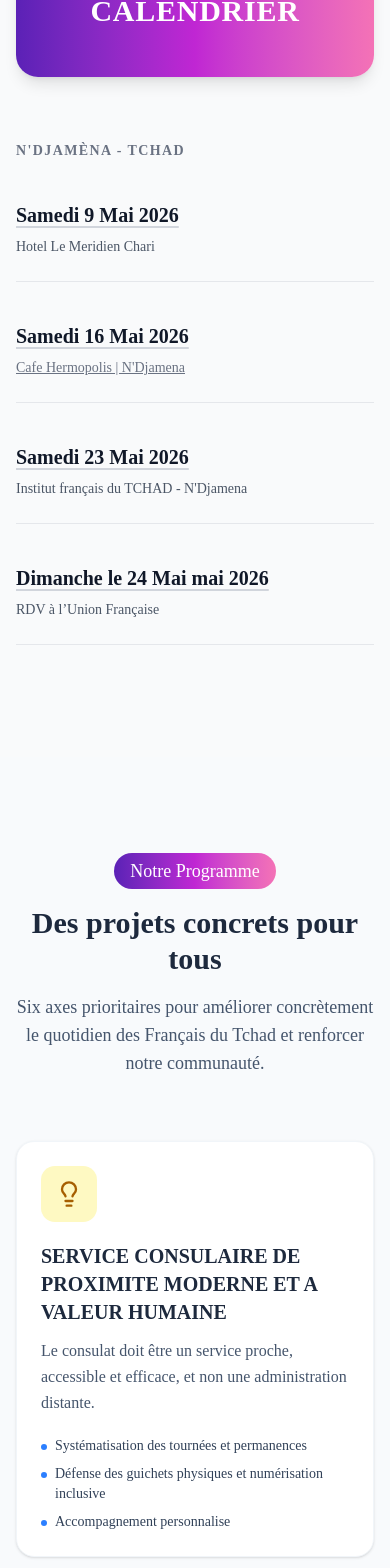
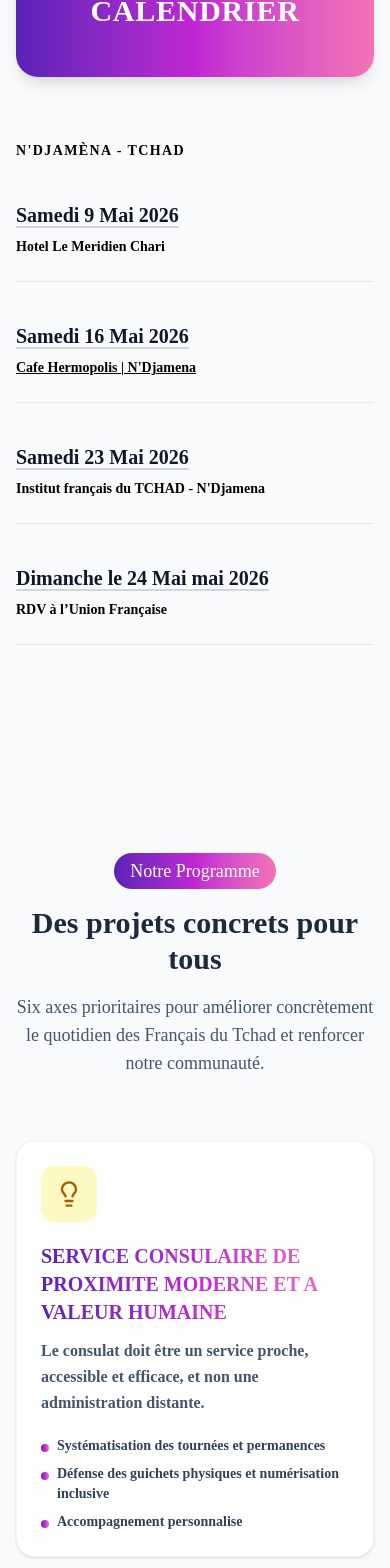
Before and after one commit to ngtamian/hadjer_election, a Next.js app: page / in a window 390 px wide. Shown: the part 6116-7684 px from the top of the page. Built offline with nearby package versions, Linux system fonts and the light colour scheme.

Commit message:
mise à jour couleur footer commit

```diff
--- a/sections/Contact.tsx
+++ b/sections/Contact.tsx
@@ -67,7 +67,7 @@ export function Contact() {
                 </div>
                 <div>
                   <h3 className="text-lg font-semibold text-slate-800 mb-1">Email</h3>
-                  <p className="text-slate-600">contact@mariedupont2026.fr</p>
+                  <p className="text-slate-600">A Venir</p>
                 </div>
               </div>
 
--- a/sections/Event.tsx
+++ b/sections/Event.tsx
@@ -25,7 +25,7 @@ export function Event() {
 
           {/* Bloc droit : liste des événements */}
           <div className="space-y-10">
-            <h3 className="font-semibold tracking-widest uppercase text-sm text-gray-500">
+            <h3 className="font-bold tracking-widest uppercase text-sm text-black">
               N'Djamèna - Tchad
             </h3>
 
@@ -37,11 +37,12 @@ export function Event() {
             <p className="text-xl font-semibold text-gray-900 group-hover:text-gray-700 transition underline underline-offset-4 decoration-gray-300">
       {event.date}
         </p>
+
         <p
-                  className={`mt-2 text-sm ${
+      className={`mt-2 text-sm font-bold text-black ${
         event.link
-                      ? "text-gray-500 underline hover:text-gray-900 cursor-pointer"
-                      : "text-gray-600"
+          ? "underline hover:text-gray-800 cursor-pointer"
+          : ""
       }`}
     >
       {event.desc}
--- a/sections/Footer.tsx
+++ b/sections/Footer.tsx
@@ -37,7 +37,7 @@ export function Footer() {
   };
 
   return (
-    <footer className="bg-slate-900 text-white">
+    <footer className="bg-gradient-to-r from-[#5B21B6] via-[#C026D3] to-[#F472B6] text-white">
       {/* Main Footer */}
       <div className="max-w-7xl mx-auto px-4 sm:px-6 lg:px-8 xl:px-12 py-16">
         <div className="grid md:grid-cols-2 lg:grid-cols-4 gap-12">
@@ -49,10 +49,10 @@ export function Footer() {
               </div>
               <div>
                 <p className="font-bold text-lg">Cathy HADJER</p>
-                <p className="text-sm text-blue-400">Candidate 2026</p>
+                <p className="text-white font-bold text-sm">Candidate 2026</p>
               </div>
             </div>
-            <p className="text-slate-400 text-sm leading-relaxed mb-6">
+            <p className="text-white text-sm leading-relaxed mb-6">
               Tous Ensemble, pour faire entendre notre voix. Une vision moderne, des projets concrets, une équipe passionnée.
             </p>
             <div className="flex gap-3">
@@ -92,7 +92,7 @@ export function Footer() {
                   <a
                     href={link.href}
                     onClick={(e) => handleLinkClick(e, link.href)}
-                    className="text-slate-400 hover:text-white transition-colors"
+                    className="text-white text-base sm:text-lg font-semibold hover:text-white/80 transition"
                   >
                     {link.label}
                   </a>
@@ -109,7 +109,7 @@ export function Footer() {
                 <li key={index}>
                   <a
                     href={link.href}
-                    className="text-slate-400 hover:text-white transition-colors"
+                    className="text-white text-base sm:text-lg font-semibold hover:text-white/80 transition"
                   >
                     {link.label}
                   </a>
@@ -121,18 +121,17 @@ export function Footer() {
           {/* Newsletter */}
           <div>
             <h3 className="font-semibold text-lg mb-6">Newsletter</h3>
-            <p className="text-slate-400 text-sm mb-4">
+            <p className="text-white font-bold text-sm mb-4">
               Recevez nos actualités et invitations aux événements.
             </p>
             <form className="space-y-3">
               <input
                 type="email"
                 placeholder="Votre email"
-                className="w-full px-4 py-3 bg-slate-800 border border-slate-700 rounded-xl text-white placeholder-slate-500 focus:outline-none focus:border-blue-500 transition-colors"
-              />
+                 className="w-full px-4 py-3 bg-white border border-gray-300 rounded-xl text-black placeholder-black focus:outline-none focus:border-[#C026D3] transition-colors"              />
               <button
                 type="submit"
-                className="w-full px-4 py-3 bg-blue-600 hover:bg-blue-700 text-white font-semibold rounded-xl transition-colors"
+                className="w-full px-4 py-3 bg-white hover:bg-gray-100 text-black font-semibold rounded-xl transition-colors border border-gray-300"
               >
                 S'inscrire
               </button>
@@ -146,20 +145,20 @@ export function Footer() {
         <div className="max-w-7xl mx-auto px-4 sm:px-6 lg:px-8 xl:px-12 py-6">
           <div className="flex flex-col md:flex-row items-center justify-between gap-4">
             <p className="text-slate-500 text-sm flex items-center gap-1">
-              Fait avec <Heart className="w-4 h-4 text-red-500 fill-red-500" /> pour notre commune
+             {/* Fait avec <Heart className="w-4 h-4 text-red-500 fill-red-500" /> pour notre communauté Française*/}
             </p>
             <div className="flex flex-wrap justify-center gap-6">
               {footerLinks.legal.map((link, index) => (
                 <a
                   key={index}
                   href={link.href}
-                  className="text-slate-500 hover:text-slate-300 text-sm transition-colors"
+                  className="text-white text-base sm:text-lg font-semibold hover:text-white/80 transition"
                 >
                   {link.label}
                 </a>
               ))}
             </div>
-            <p className="text-slate-600 text-sm">
+            <p className="text-white font-bold text-sm">
               © 2026 - Tous droits réservés
             </p>
           </div>
--- a/sections/Navigation.tsx
+++ b/sections/Navigation.tsx
@@ -59,7 +59,7 @@ export function Navigation() {
               </div>
               <div className={`hidden sm:block ${isScrolled ? 'text-slate-800' : 'text-slate-800'}`}>
                 <p className="font-bold text-sm leading-tight">Cathy HADJER & Mathieu GBEKAN</p>
-                <p className="text-xs text-blue-600 font-medium">Elections Consulaires
+                <p className="text-xs text-black font-bold">Elections Consulaires
                   2026</p>
               </div>
             </a>
--- a/sections/Program.tsx
+++ b/sections/Program.tsx
@@ -56,8 +56,8 @@ export function Program() {
         {/* Section Header */}
         <div className="text-center mb-16">
           <span className="inline-block px-4 py-1 bg-gradient-to-r from-[#5B21B6] via-[#C026D3] to-[#F472B6] text-white rounded-full text-lg sm:text-xl font-medium mb-4">
-  Notre Programme
-</span>
+        Notre Programme
+          </span>
           <h2 className="text-3xl sm:text-4xl lg:text-5xl font-bold text-slate-800 mb-4">
             Des projets <span className="text-gradient">concrets</span> pour tous
           </h2>
@@ -79,18 +79,18 @@ export function Program() {
               </div>
 
               {/* Content */}
-              <h3 className="text-xl font-bold text-slate-800 mb-3">
+              <h3 className="text-xl font-extrabold mb-3 bg-gradient-to-r from-[#5B21B6] via-[#C026D3] to-[#F472B6] bg-clip-text text-transparent">
                 {proposal.title}
               </h3>
-              <p className="text-slate-600 mb-5 leading-relaxed">
+              <p className="text-slate-600 mb-5 leading-relaxed font-bold">
                 {proposal.description}
               </p>
 
               {/* Items List */}
               <ul className="space-y-2">
                 {proposal.items.map((item, itemIndex) => (
-                  <li key={itemIndex} className="flex items-start gap-2 text-sm text-slate-700">
-                    <span className="w-1.5 h-1.5 bg-blue-500 rounded-full mt-2 flex-shrink-0" />
+                  <li key={itemIndex} className="flex items-start gap-2 text-sm font-semibold text-slate-700">
+                    <span className="w-2 h-2 rounded-full bg-gradient-to-r from-[#5B21B6] via-[#C026D3] to-[#F472B6] mt-2 flex-shrink-0" />
                     <span>{item}</span>
                   </li>
                 ))}
```
Lines whose indentation alone changed are shown as unchanged.
